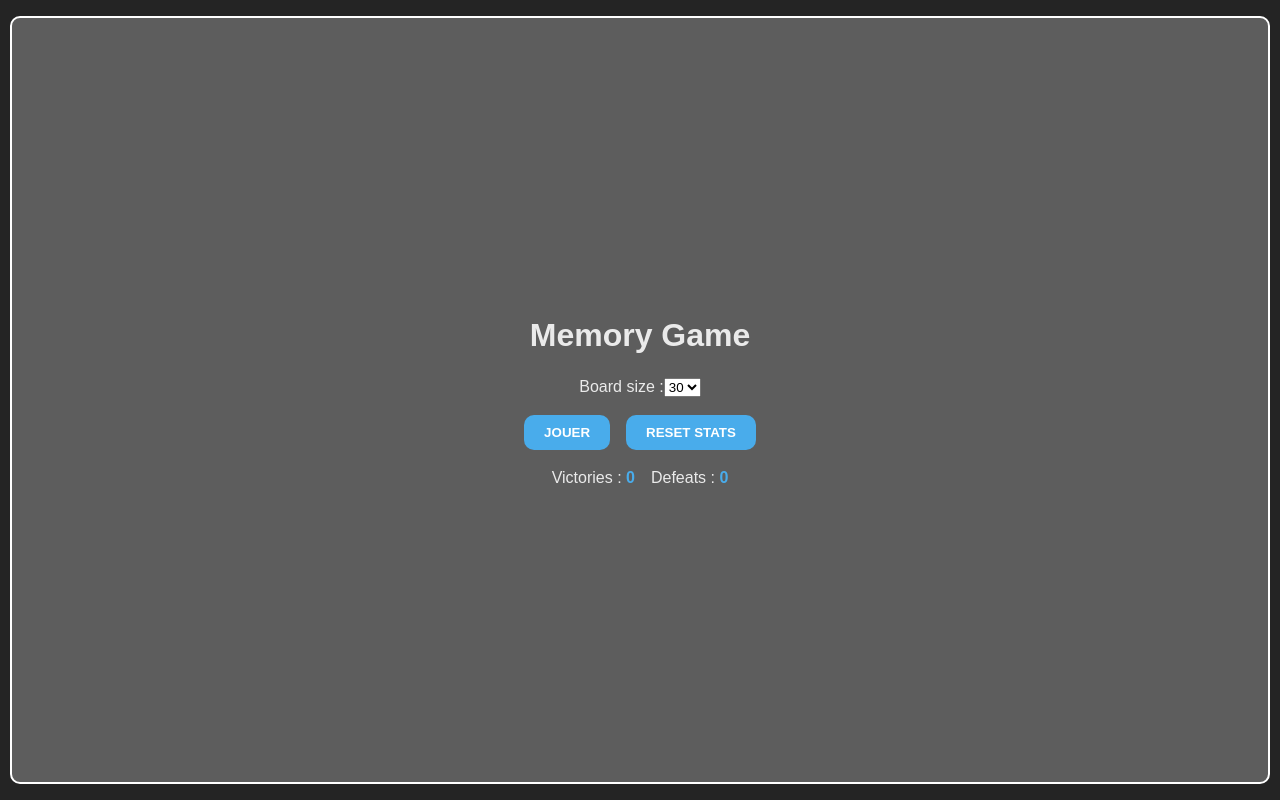
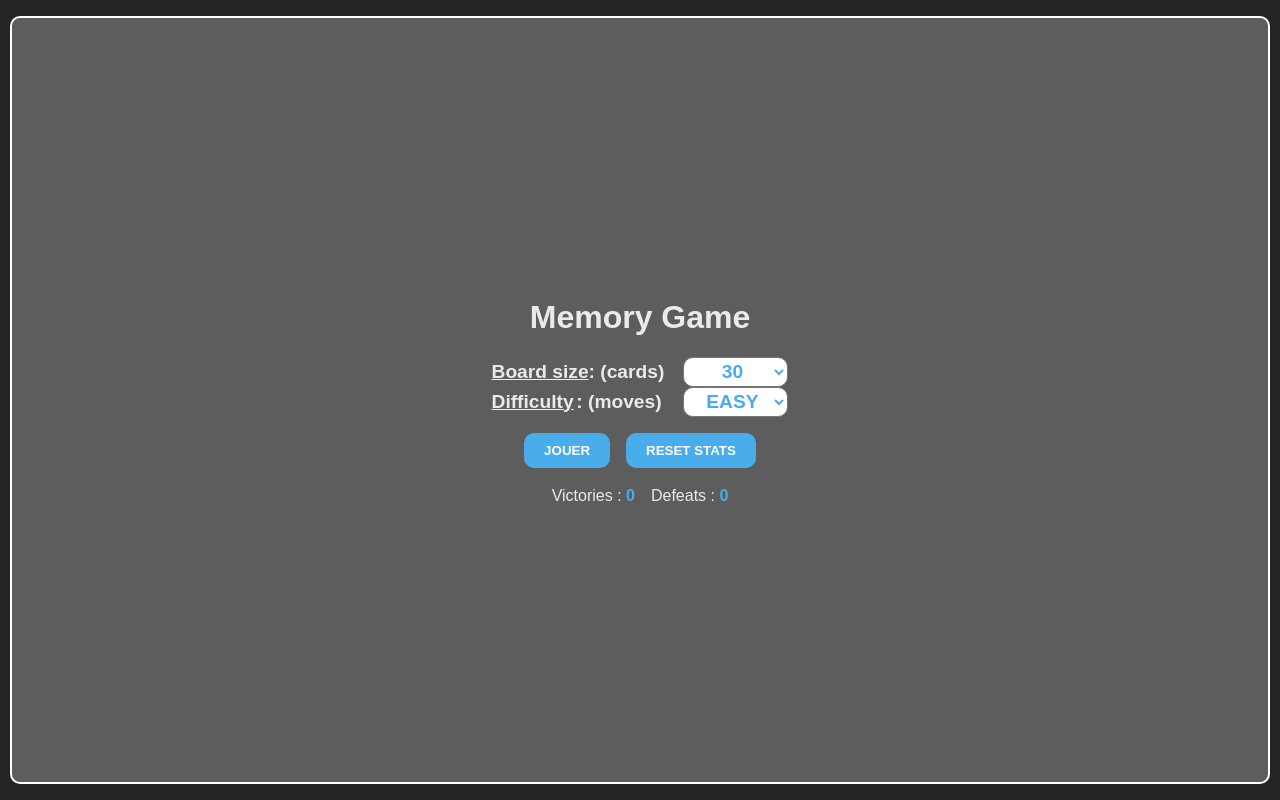
Before and after one commit to TheNewDevl/memory-game, a React (Vite) app: page / in a window 1280 px wide. Built offline with nearby package versions, Linux system fonts and the light colour scheme.

Commit message:
let user select game difficulty

```diff
--- a/src/GameContext/GameContext.tsx
+++ b/src/GameContext/GameContext.tsx
@@ -6,7 +6,7 @@ import {
   useState,
   MouseEvent
 } from "react";
-import {Card, GameHistory, GameState, GameStateActions, GameStateEnum} from "../types";
+import {Card, DifficultyEnum, GameHistory, GameState, GameStateActions, GameStateEnum} from "../types";
 import {createCardList, shuffleCards} from "../functions/cards";
 import {setLocalStorage} from "../functions/localStorage";
 import {flipSelectedCards, hideWinningCards, unFlipSelectedCards} from "../functions/classes";
@@ -25,7 +25,8 @@ const initialState: GameState = {
   selectedCards: [],
   removedCards: [],
   gameHistory: {victories: 0, defeats: 0},
-  numberOfCards:30
+  numberOfCards:30,
+  difficulty: DifficultyEnum.EASY
 }
 
 export const GameProvider = ({children}: PropsWithChildren) => {
@@ -51,8 +52,9 @@ export const GameProvider = ({children}: PropsWithChildren) => {
     }
   }
   const setNumberOfCards = (numberOfCards: number) => setGameState(prev => ({...prev, numberOfCards}))
+  const setGameDifficulty = (difficulty: DifficultyEnum) => setGameState(prev => ({...prev, difficulty}))
   // Return game actions functions to be used in the components
-  const setGameActions = () => ({setNumberOfCards, resetGame, resetCardsDom, setGameHistory, setMoves, setSelectedCards, setRemovedCards, setPlayingState, setCards, setCardsDOM, onSelectCard })
+  const setGameActions = () => ({setNumberOfCards, resetGame, setGameDifficulty, resetCardsDom, setGameHistory, setMoves, setSelectedCards, setRemovedCards, setPlayingState, setCards, setCardsDOM, onSelectCard })
 
   useEffect(() => {
     switch (gameState.state) {
@@ -61,7 +63,9 @@ export const GameProvider = ({children}: PropsWithChildren) => {
         const cards = createCardList(gameState.numberOfCards)
         shuffleCards(cards)
         setCards(cards)
-        setMoves(cards.length * 3)
+        // Set the amount of moves depending on the difficulty. easy, medium, hard
+        const movesFactor = gameState.difficulty === DifficultyEnum.EASY ? 3 : gameState.difficulty === DifficultyEnum.MEDIUM ? 2 : 1.5
+        setMoves(cards.length * movesFactor)
         break
       case GameStateEnum.GAME_OVER:
         // When the game is set to GAME_OVER state, we save the game history to local storage and reset cards and moves
--- a/src/UI/Views/LobbyView/LobbyView.module.scss
+++ b/src/UI/Views/LobbyView/LobbyView.module.scss
@@ -15,6 +15,32 @@
     display: flex;
     gap: 1em;
   }
+
+  & select{
+    width: 105px;
+    height: 30px;
+    border-radius: 10px;
+    background-color: #fff;
+    padding: 0 0 0 5px;
+    margin-left: 1em;
+    font-size: 1em;
+    font-weight: 700;
+    color: #49aceb;
+    text-align: center;
+    &:nth-child(1){
+
+    }
+  }
+  & label{
+    font-weight: 700;
+    font-size: 1.2em;
+    display: flex;
+    align-items: center;
+    justify-content: space-between;
+    & span{
+      text-decoration: underline;
+    }
+  }
 }
 
 /** Created by carlos on 28/12/2022 */
--- a/src/UI/Views/LobbyView/LobbyView.tsx
+++ b/src/UI/Views/LobbyView/LobbyView.tsx
@@ -3,7 +3,7 @@ import React, {ChangeEvent, useState} from "react";
 import {Button} from "../../Components/Button/Button";
 import {Title} from "../../Components/Title/Title";
 import {useGameContext} from "../../../GameContext/GameContext";
-import {GameStateEnum} from "../../../types";
+import {DifficultyEnum, GameStateEnum} from "../../../types";
 import {setLocalStorage} from "../../../functions/localStorage";
 
 interface LobbyProps {
@@ -13,7 +13,8 @@ export const LobbyView = ({}: LobbyProps) => {
   const {gameState, setGameActions} = useGameContext()
   const {setGameHistory, setPlayingState} = setGameActions()
   const [nbOfCardsInputValue, setNbOfCardsInputValue] = useState(gameState.numberOfCards)
-  const nnOfCardsOptions = Array.from({length: 30}, (_, i) => i * 2)
+  const [difficultyInputValue, setDifficultyInputValue] = useState(gameState.difficulty)
+  const nnOfCardsOptions = Array.from({length: 30}, (_, i) => i>1 ? i * 2:null).filter(n => n!==null) as number[]
 
   const resetGameHistory = () => {
     const gameHistory = {victories: 0, defeats: 0}
@@ -21,10 +22,16 @@ export const LobbyView = ({}: LobbyProps) => {
     setLocalStorage('gameHistory', gameHistory)
   }
 
-  const handleChange = (e: ChangeEvent) => {
+  const handleBoardChange = (e: ChangeEvent) => {
     const target = e.target as HTMLSelectElement
     setNbOfCardsInputValue(+target.value);
     setGameActions().setNumberOfCards(+target.value)
+  }
+
+  const handleDifficultyChange = (e: ChangeEvent) => {
+    const target = e.target as HTMLSelectElement
+    setDifficultyInputValue(target.value as DifficultyEnum);
+    setGameActions().setGameDifficulty(target.value as DifficultyEnum)
   }
 
   return (
@@ -32,9 +39,17 @@ export const LobbyView = ({}: LobbyProps) => {
       <Title text={'Memory Game'} />
       <form action="">
         <label htmlFor="board-size">
-          Board size :
-          <select value={nbOfCardsInputValue} onChange={handleChange}  name="board-size" id="board-size">
+          <span>Board size</span> : (cards)
+          <select value={nbOfCardsInputValue} onChange={handleBoardChange}  name="board-size" id="board-size">
             {nnOfCardsOptions.map(option => <option key={option} value={option}>{option}</option>)}
+          </select>
+        </label>
+        <label htmlFor="difficulty">
+          <span>Difficulty</span> : (moves)
+          <select value={difficultyInputValue} onChange={handleDifficultyChange}  name="difficulty" id="difficulty">
+            <option value={DifficultyEnum.EASY}>{DifficultyEnum.EASY}</option>
+            <option value={DifficultyEnum.MEDIUM}>{DifficultyEnum.MEDIUM}</option>
+            <option value={DifficultyEnum.HARD}>{DifficultyEnum.HARD}</option>
           </select>
         </label>
       </form>
--- a/src/types.ts
+++ b/src/types.ts
@@ -5,6 +5,12 @@ export enum GameStateEnum {
   PLAY = 'PLAY',
   GAME_OVER = 'GAME_OVER',
   WIN = 'WIN',
+}
+
+export enum DifficultyEnum {
+  EASY = 'EASY',
+  MEDIUM = 'MEDIUM',
+  HARD= 'HARD',
 }
 
 export interface Card {
@@ -26,6 +32,7 @@ export interface GameState {
   removedCards:HTMLButtonElement[],
   gameHistory: GameHistory,
   numberOfCards: number,
+  difficulty: DifficultyEnum,
 }
 
 export interface GameStateActions {
@@ -40,4 +47,5 @@ export interface GameStateActions {
   resetCardsDom: () => void,
   setMoves: (moves: number) => void
   setNumberOfCards: (numberOfCards: number) => void
+  setGameDifficulty: (difficulty: DifficultyEnum) => void
 }
```
